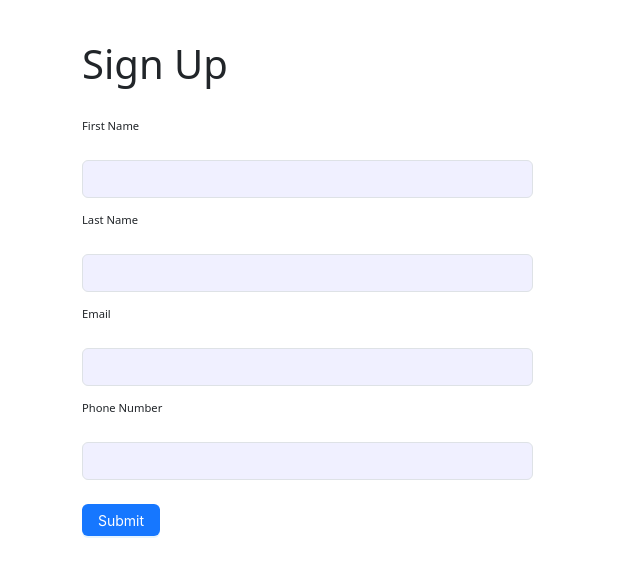
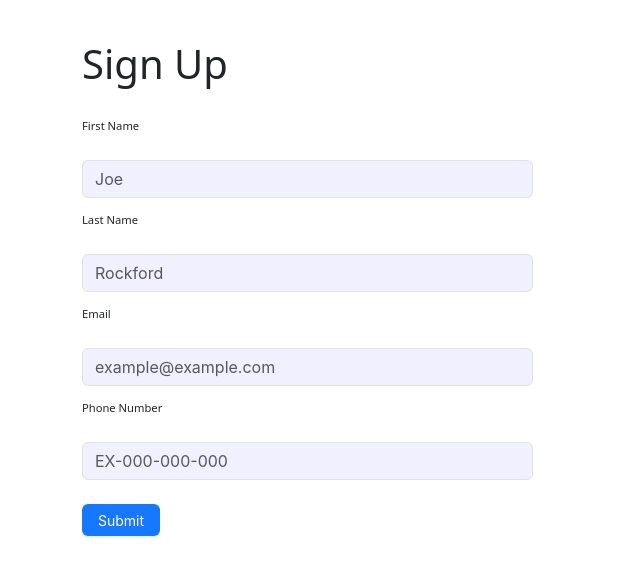
Before and after one commit to Tychgen/form-cybernet, a React (Create React App) app: page / in a window 1280 px wide. Shown: the top 576 px of the page, without its empty margins (0-640 px from the left). Built offline with nearby package versions, Linux system fonts and the light colour scheme.

Commit message:
Update Submit.jsx
Added placeholders

```diff
--- a/src/components/Submit.jsx
+++ b/src/components/Submit.jsx
@@ -49,19 +49,19 @@ function Submit() {
           <Form>
             <div className="mb-2">
               <label htmlFor="firstName">First Name</label>
-              <TextField type="text" name="firstName" />
+              <TextField type="text" name="firstName" placeholder="Joe"/>
             </div>
             <div className="mb-2">
               <label htmlFor="lastName">Last Name</label>
-              <TextField type="text" name="lastName" />
+              <TextField type="text" name="lastName" placeholder="Rockford"/>
             </div>
             <div className="mb-2">
               <label htmlFor="email">Email</label>
-              <EmailTextField type="text" name="email" />
+              <EmailTextField type="text" name="email" placeholder="example@example.com"/>
             </div>
             <div className="mb-2">
               <label htmlFor="phoneNumber">Phone Number</label>
-              <NumberField type="tel" name="phoneNumber" inputMode="numeric" />
+              <NumberField type="tel" name="phoneNumber" inputMode="numeric" placeholder="EX-000-000-000"/>
             </div>
             <Button type="primary" className="mt-3" htmlType="submit" disabled={isSubmitting}>
              Submit
```
